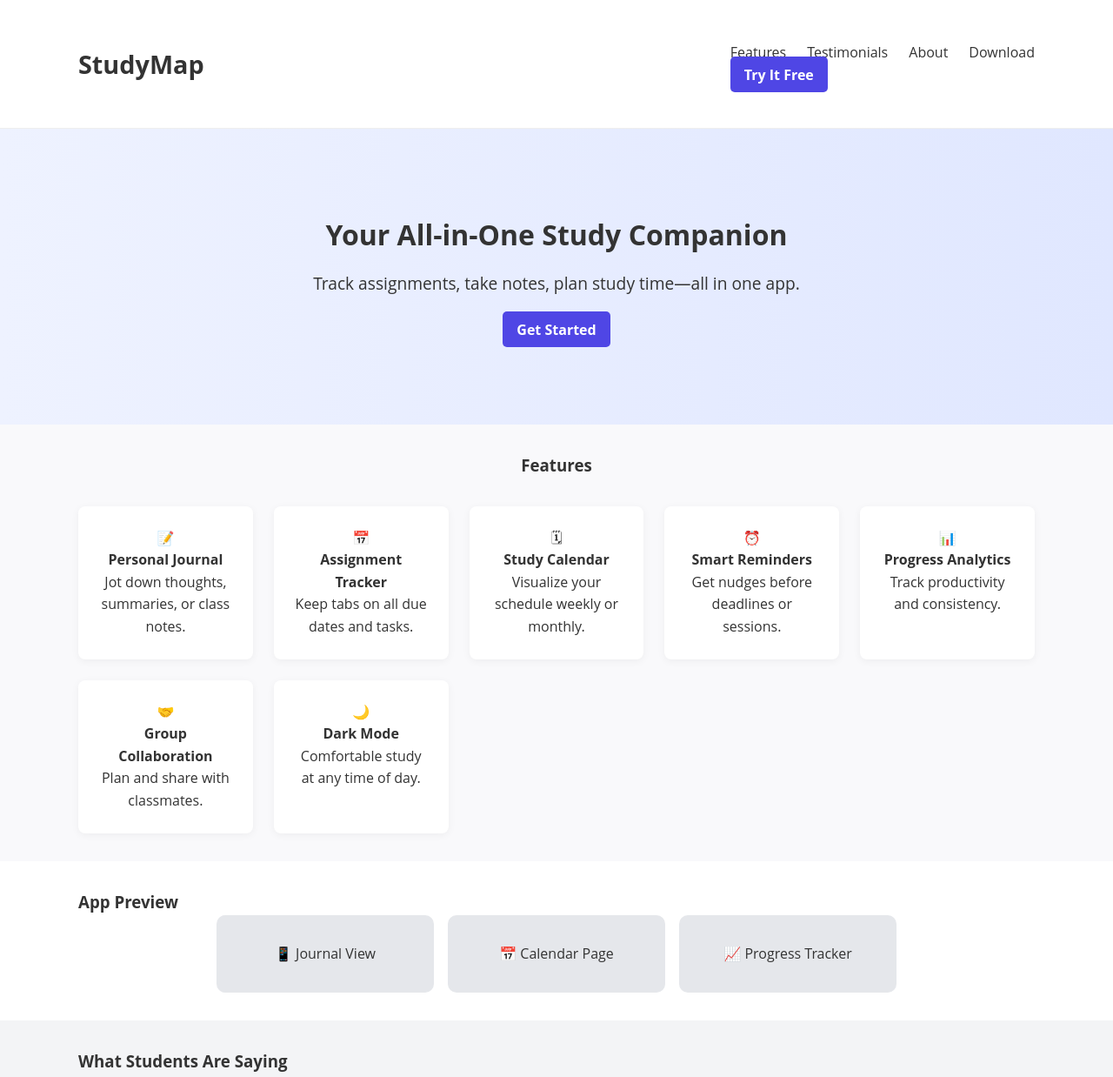
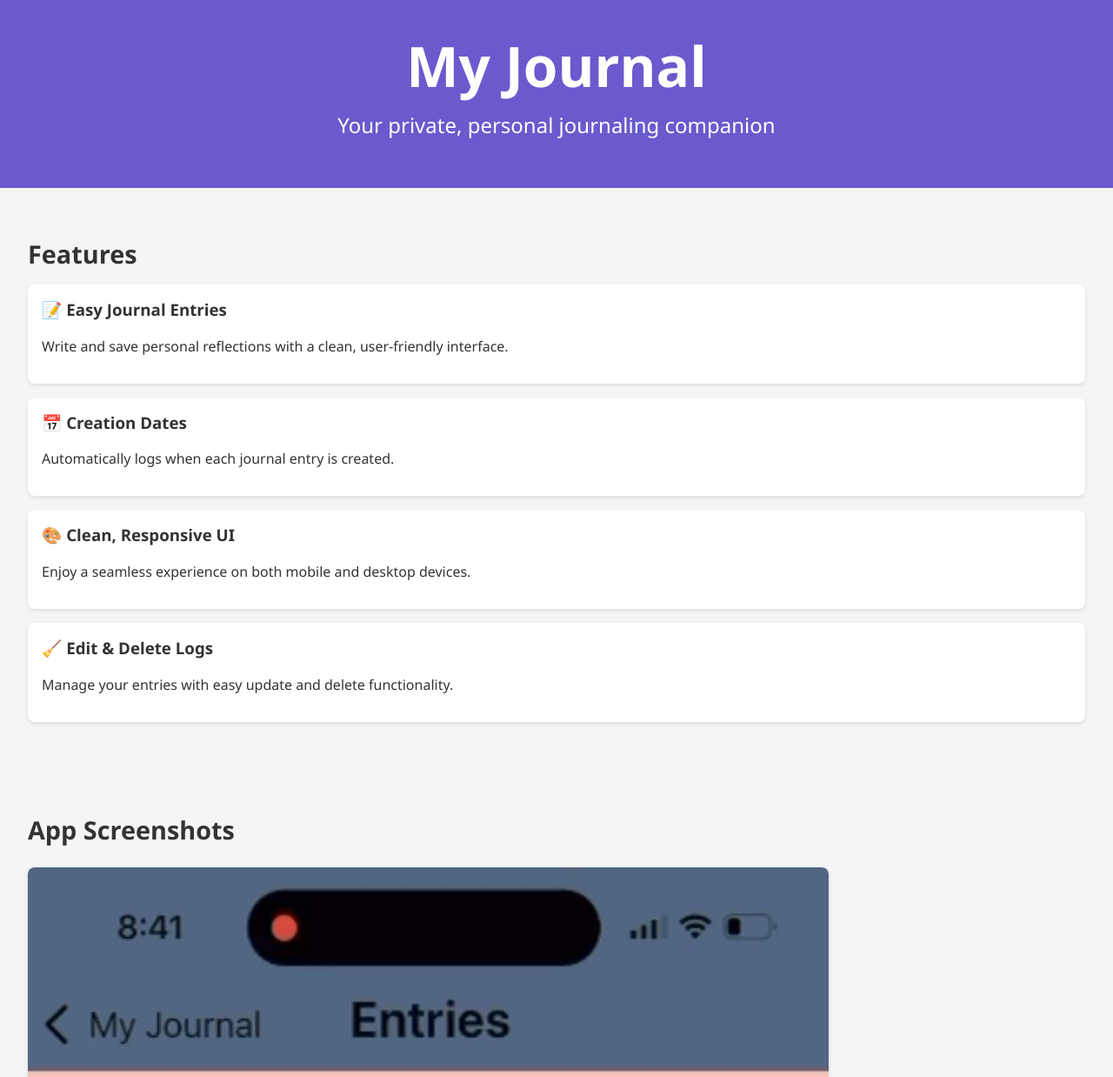
Before and after one commit to milanjob755/MDEV-mobileAppPortfolio, a plain HTML site: page index.html in a window 1280 px wide. Shown: the top 1238 px of the page at 87% size. Drawn offline with Linux system fonts and the light colour scheme.

Commit message:
Update index.html

```diff
--- a/index.html
+++ b/index.html
@@ -1,113 +1,154 @@
 <!DOCTYPE html>
 <html lang="en">
+
 <head>
   <meta charset="UTF-8" />
   <meta name="viewport" content="width=device-width, initial-scale=1.0" />
-  <title>StudyMap – Your All-in-One Study Companion</title>
-  <link rel="stylesheet" href="styles.css" />
+  <title>My Journal - Landing Page</title>
+  <style>
+    body {
+      font-family: 'Segoe UI', Tahoma, Geneva, Verdana, sans-serif;
+      margin: 0;
+      padding: 0;
+      background-color: #f5f5f5;
+      color: #333;
+    }
+
+    header {
+      background-color: #6a5acd;
+      color: white;
+      padding: 2rem;
+      text-align: center;
+    }
+
+    header h1 {
+      margin: 0;
+      font-size: 3rem;
+    }
+
+    header p {
+      margin-top: 0.5rem;
+      font-size: 1.2rem;
+    }
+
+    .features,
+    .comments,
+    .screenshots,
+    footer {
+      padding: 2rem;
+    }
+
+    .feature-item,
+    .comment {
+      background-color: white;
+      border-radius: 8px;
+      padding: 1rem;
+      margin-bottom: 1rem;
+      box-shadow: 0 2px 4px rgba(0, 0, 0, 0.1);
+    }
+
+    .feature-item h3 {
+      margin-top: 0;
+    }
+
+    .comments h2,
+    .features h2,
+    .screenshots h2 {
+      font-size: 1.8rem;
+      margin-bottom: 1rem;
+    }
+
+    .screenshots img {
+      max-width: 100%;
+      height: auto;
+      margin: 0.5rem 0;
+      border-radius: 8px;
+      box-shadow: 0 2px 6px rgba(0, 0, 0, 0.1);
+    }
+
+    .screenshot-caption {
+      text-align: center;
+      font-weight: bold;
+      margin-bottom: 1.5rem;
+    }
+
+    footer {
+      text-align: center;
+      background-color: #6a5acd;
+      color: white;
+    }
+
+    @media (min-width: 768px) {
+      header h1 {
+        font-size: 4rem;
+      }
+
+      header p {
+        font-size: 1.5rem;
+      }
+    }
+  </style>
 </head>
+
 <body>
-
-  <!-- Header -->
   <header>
-    <div class="container nav-container">
-      <h1 class="logo">StudyMap</h1>
-      <nav>
-        <ul class="nav-links">
-          <li><a href="#features">Features</a></li>
-          <li><a href="#testimonials">Testimonials</a></li>
-          <li><a href="#about">About</a></li>
-          <li><a href="#download">Download</a></li>
-        </ul>
-        <a class="cta-button" href="#download">Try It Free</a>
-      </nav>
-    </div>
+    <h1>My Journal</h1>
+    <p>Your private, personal journaling companion</p>
   </header>
 
-  <!-- Hero Section -->
-  <section class="hero">
-    <div class="container hero-content">
-      <h2>Your All-in-One Study Companion</h2>
-      <p>Track assignments, take notes, plan study time—all in one app.</p>
-      <a class="cta-button" href="#download">Get Started</a>
+  <section class="features">
+    <h2>Features</h2>
+    <div class="feature-item">
+      <h3>📝 Easy Journal Entries</h3>
+      <p>Write and save personal reflections with a clean, user-friendly interface.</p>
+    </div>
+    <div class="feature-item">
+      <h3>📅 Creation Dates</h3>
+      <p>Automatically logs when each journal entry is created.</p>
+    </div>
+    <div class="feature-item">
+      <h3>🎨 Clean, Responsive UI</h3>
+      <p>Enjoy a seamless experience on both mobile and desktop devices.</p>
+    </div>
+    <div class="feature-item">
+      <h3>🧹 Edit & Delete Logs</h3>
+      <p>Manage your entries with easy update and delete functionality.</p>
     </div>
   </section>
 
-  <!-- Features -->
-  <section id="features" class="features">
-    <div class="container">
-      <h3>Features</h3>
-      <div class="feature-grid">
-        <div class="feature-card">📝<h4>Personal Journal</h4><p>Jot down thoughts, summaries, or class notes.</p></div>
-        <div class="feature-card">📅<h4>Assignment Tracker</h4><p>Keep tabs on all due dates and tasks.</p></div>
-        <div class="feature-card">🗓<h4>Study Calendar</h4><p>Visualize your schedule weekly or monthly.</p></div>
-        <div class="feature-card">⏰<h4>Smart Reminders</h4><p>Get nudges before deadlines or sessions.</p></div>
-        <div class="feature-card">📊<h4>Progress Analytics</h4><p>Track productivity and consistency.</p></div>
-        <div class="feature-card">🤝<h4>Group Collaboration</h4><p>Plan and share with classmates.</p></div>
-        <div class="feature-card">🌙<h4>Dark Mode</h4><p>Comfortable study at any time of day.</p></div>
-      </div>
+  <section class="screenshots">
+    <h2>App Screenshots</h2>
+    <div>
+      <img src="allEntries.jpeg" alt="All Entries Screenshot">
+      <div class="screenshot-caption">allEntries.jpeg</div>
+
+      <img src="deleteEntry.jpeg" alt="Delete Entry Screenshot">
+      <div class="screenshot-caption">deleteEntry.jpeg</div>
+
+      <img src="home.jpeg" alt="Home Screen Screenshot">
+      <div class="screenshot-caption">home.jpeg</div>
+
+      <img src="newEntry.jpeg" alt="New Entry Screenshot">
+      <div class="screenshot-caption">newEntry.jpeg</div>
+
+      <img src="updateEntries.jpeg" alt="Update Entry Screenshot">
+      <div class="screenshot-caption">updateEntries.jpeg</div>
+
+      <img src="viewEntry.jpeg" alt="View Entry Screenshot">
+      <div class="screenshot-caption">viewEntry.jpeg</div>
     </div>
   </section>
 
-  <!-- Screenshots (Placeholder) -->
-  <section class="screenshots">
-    <div class="container">
-      <h3>App Preview</h3>
-      <div class="screenshot-grid">
-        <div class="screenshot-box">📱 Journal View</div>
-        <div class="screenshot-box">📅 Calendar Page</div>
-        <div class="screenshot-box">📈 Progress Tracker</div>
-      </div>
-    </div>
+  <section class="comments">
+    <h2>What Users Say</h2>
+    <div class="comment">"Really clean UI, love how it auto-dates my logs!" - Student A</div>
+    <div class="comment">"Perfect for daily reflections and journaling on the go." - User B</div>
+    <div class="comment">"Update and delete options make it feel very flexible!" - Developer C</div>
   </section>
 
-  <!-- Testimonials -->
-  <section id="testimonials" class="testimonials">
-    <div class="container">
-      <h3>What Students Are Saying</h3>
-      <div class="testimonial-card">
-        <p>“StudyMap helps me stay organized and productive!”</p>
-        <span>— Alex, Student @ Georgian College</span>
-      </div>
-      <div class="testimonial-card">
-        <p>“It’s like a planner, journal, and reminder system all in one.”</p>
-        <span>— Leila, Nursing Student</span>
-      </div>
-    </div>
-  </section>
+  <footer>
+    &copy; 2025 My Journal App | Built with 💜 by the My Journal Team
+  </footer>
+</body>
 
-  <!-- About -->
-  <section id="about" class="about">
-    <div class="container">
-      <h3>Why We Built StudyMap</h3>
-      <p>We created StudyMap to help students manage school life with ease. From assignments to mental wellness, it's the productivity tool students actually need.</p>
-      <p>Perfect for high school and college learners who want to stay focused, reduce stress, and track their growth over time.</p>
-    </div>
-  </section>
-
-  <!-- Download -->
-  <section id="download" class="download">
-    <div class="container">
-      <h3>Get the App</h3>
-      <div class="download-buttons">
-        <a href="#" class="store-button">iOS</a>
-        <a href="#" class="store-button">Android</a>
-        <a href="#" class="store-button">Web Demo</a>
-      </div>
-    </div>
-  </section>
-
-  <!-- Footer -->
-  <footer>
-    <div class="container footer-content">
-      <p>© 2025 StudyMap Inc.</p>
-      <div class="footer-links">
-        <a href="#">Privacy Policy</a>
-        <a href="#">Terms</a>
-        <a href="#">Contact</a>
-      </div>
-    </div>
-  </footer>
-
-</body>
 </html>
```
